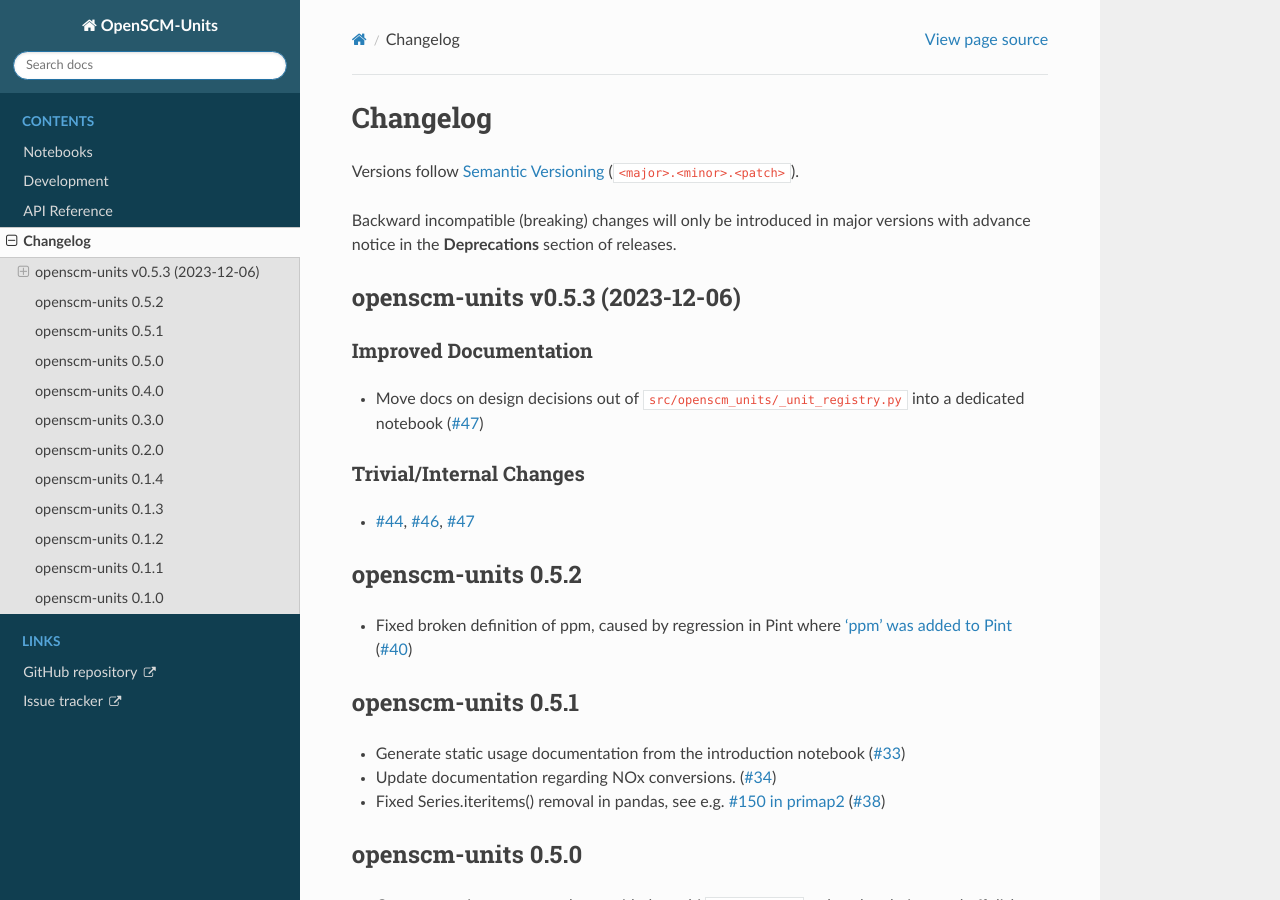
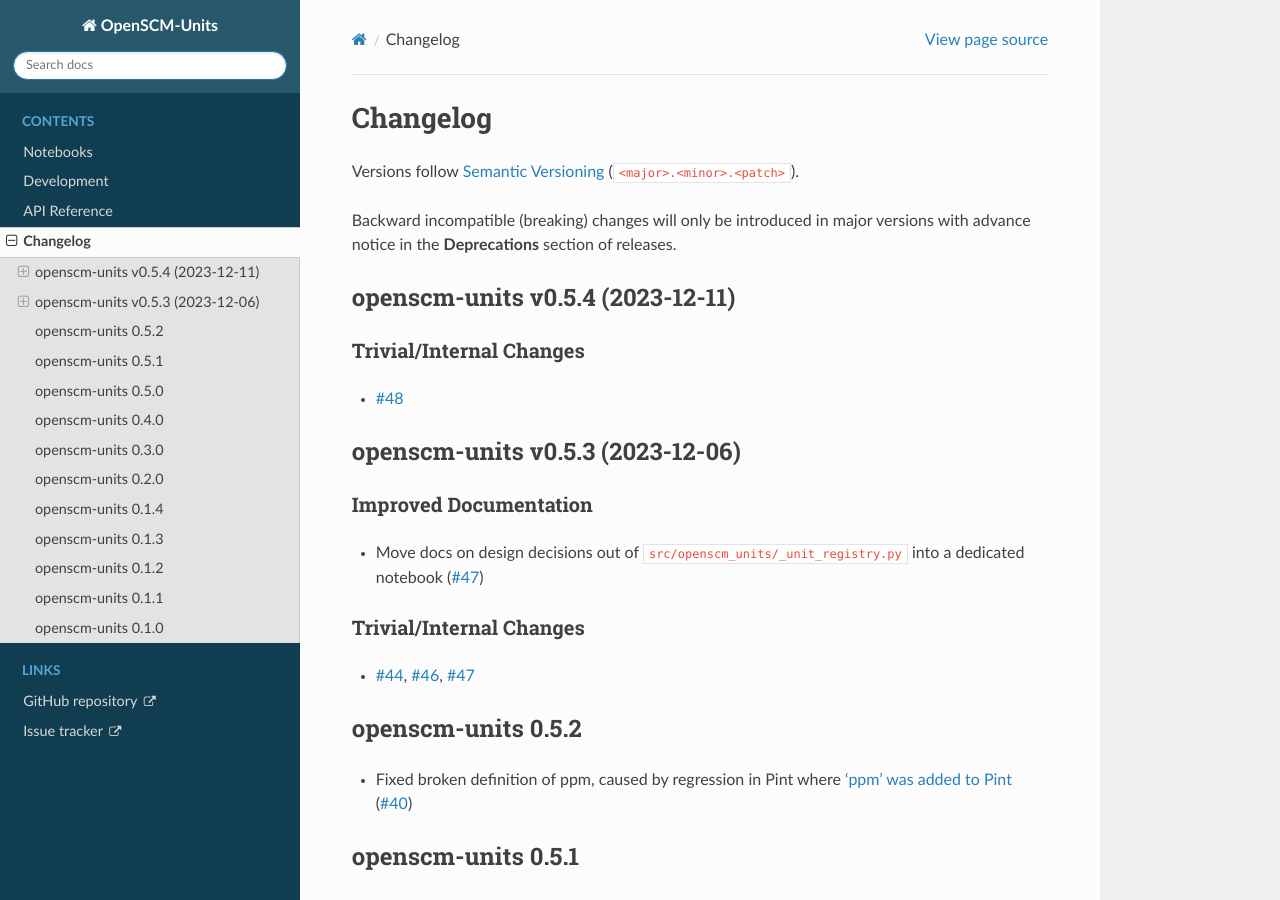
Before and after one commit to openscm/openscm-units, a Sphinx documentation site: the page built from docs/source/changelog.md, in a window 1280 px wide and 900 px high. Built offline with Sphinx 7.4.7 and the Read the Docs theme 2.0.0, drawn with Linux system fonts in a browser that asks for light colours; pages that are not in the unit, such as notebooks, are missing from menus.

Commit message:
bump: version 0.5.3 -> 0.5.4

```diff
--- a/docs/source/changelog.md
+++ b/docs/source/changelog.md
@@ -18,6 +18,14 @@
 -->
 
 <!-- towncrier release notes start -->
+
+## openscm-units v0.5.4 (2023-12-11)
+
+
+### Trivial/Internal Changes
+
+- [#48](https://github.com/openscm/openscm-units/pulls/48)
+
 
 ## openscm-units v0.5.3 (2023-12-06)
 
--- a/pyproject.toml
+++ b/pyproject.toml
@@ -1,6 +1,6 @@
 [tool.poetry]
 name = "openscm-units"
-version = "0.5.3"
+version = "0.5.4"
 description = "Handling of units related to simple climate modelling."
 authors = [
     "Zebedee Nicholls <zebedee.nicholls@climate-energy-college.org>",
```
Also changed, not shown: changelog/48.trivial.md (deleted, +0 -1 lines).
